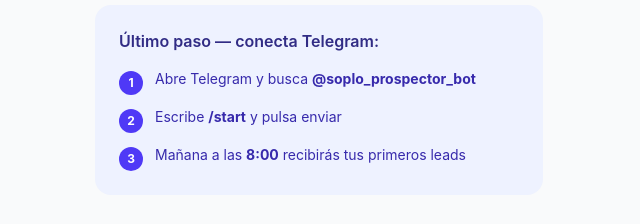
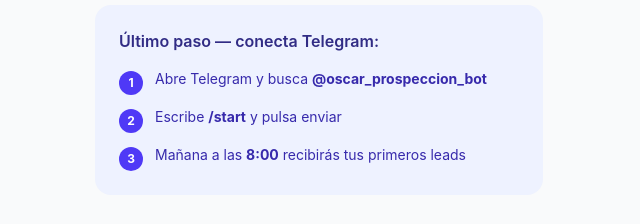
Before and after one commit to OscarPombo/saas-prospeccion-closer, an Astro site in the folder web/: page /onboarding/success in a window 1280 px wide. Shown: the part 340-564 px from the top of the page, 321-961 px from the left. Built offline with nearby package versions, Linux system fonts and the light colour scheme; Astro itself is replaced by a stand-in of ours.

Commit message:
fix: correct Telegram bot username to @oscar_prospeccion_bot

```diff
--- a/web/src/pages/onboarding/success.astro
+++ b/web/src/pages/onboarding/success.astro
@@ -15,7 +15,7 @@
         <ol class="space-y-3 text-sm text-indigo-800">
           <li class="flex items-start gap-3">
             <span class="bg-indigo-600 text-white rounded-full w-6 h-6 flex items-center justify-center text-xs font-bold flex-shrink-0 mt-0.5">1</span>
-            <span>Abre Telegram y busca <strong>@soplo_prospector_bot</strong></span>
+            <span>Abre Telegram y busca <strong>@oscar_prospeccion_bot</strong></span>
           </li>
           <li class="flex items-start gap-3">
             <span class="bg-indigo-600 text-white rounded-full w-6 h-6 flex items-center justify-center text-xs font-bold flex-shrink-0 mt-0.5">2</span>
```
